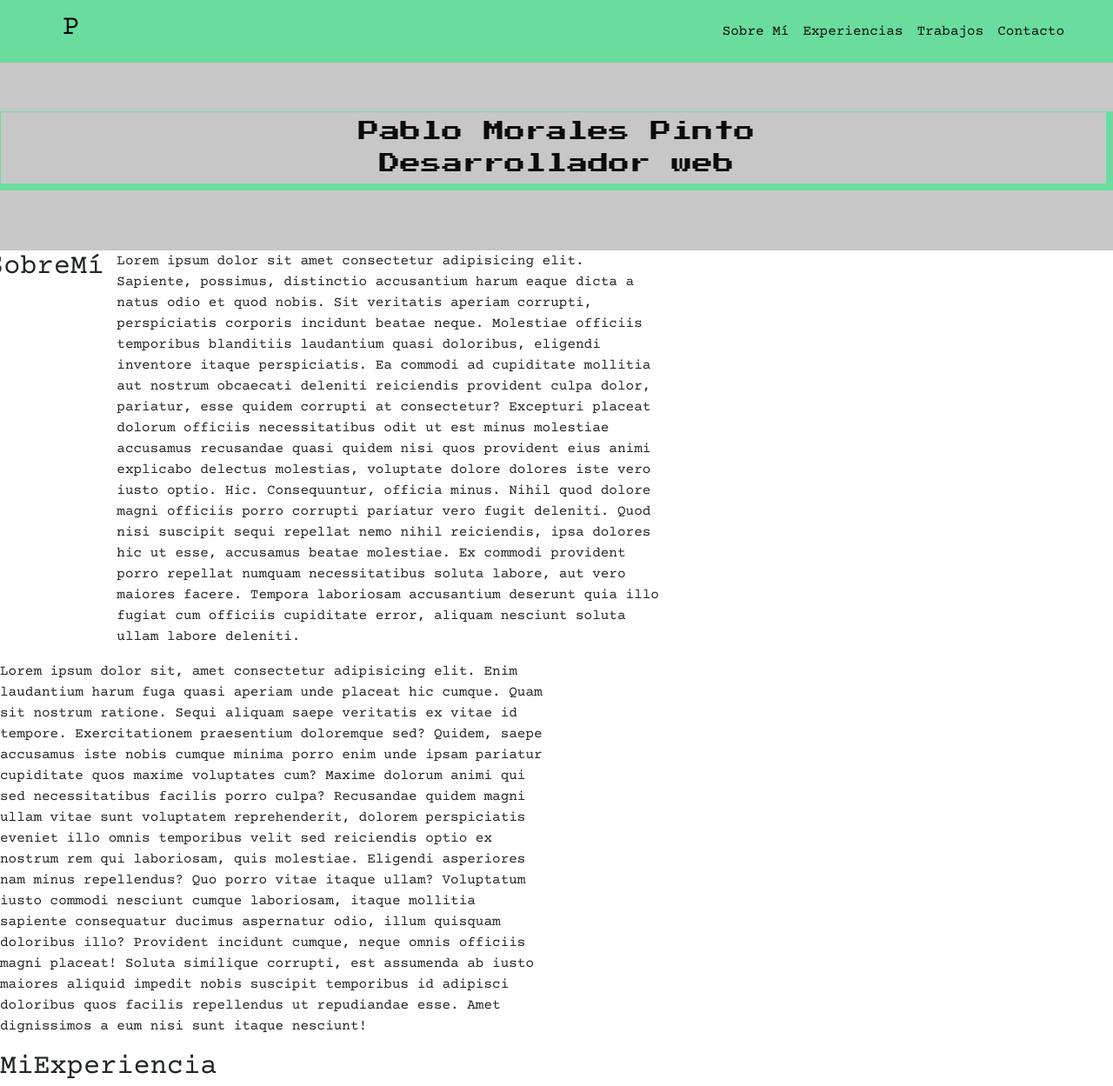
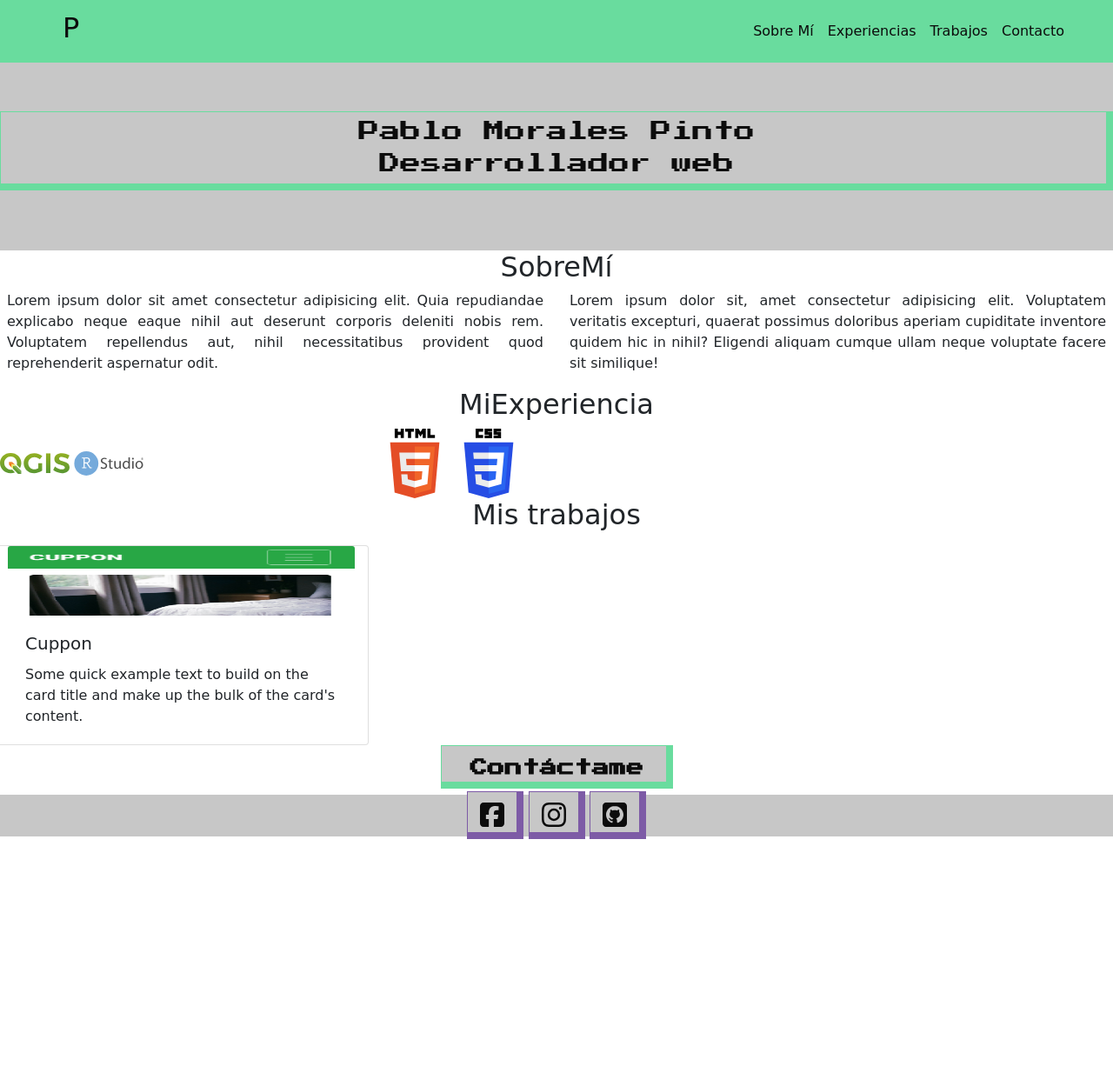
Before and after one commit to ElpolMorris/miPortafolio, a plain HTML site: page index.html in a window 1280 px wide. Shown: the top 1249 px of the page at 87% size. After the commit the page ends 965 px from the top, so only its background shows below. Drawn offline with nearby package versions, Linux system fonts and the light colour scheme; a script that the page names is missing; a web font is replaced by a local one.

Commit message:
Typeform + cambio fuente body

```diff
--- a/assets/css/style.css
+++ b/assets/css/style.css
@@ -14,7 +14,7 @@
     box-sizing: border-box;
     -moz-box-sizing: border-box;
     -webkit-box-sizing: border-box;
-    font-family: 'Courier Prime', monospace;
+    font-family: 'Geostar', cursive;
 }
 .navbar {
     background: var(--acqua);
--- a/index.html
+++ b/index.html
@@ -9,7 +9,8 @@
     <link rel="stylesheet" href="/assets/css/all.min.css">
     <script src="/assets/js/all.min.js"></script>
     <!--Google Fonts-->
-    <link href="https://fonts.googleapis.com/css2?family=Courier+Prime:wght@400;700&family=Press+Start+2P&display=swap" rel="stylesheet">
+    <link href="https://fonts.googleapis.com/css2?family=Geostar&family=Press+Start+2P&display=swap" rel="stylesheet">
+    <!--<link href="https://fonts.googleapis.com/css2?family=Courier+Prime:wght@400;700&family=Press+Start+2P&display=swap" rel="stylesheet">-->
 
     <!--Mi estilo-->
     <link rel="stylesheet" href="/assets/css/style.css">
@@ -48,27 +49,20 @@
             <h2 class="vista">Desarrollador web</h2>
         </div>
     </header>
+
     <!--Reseña personal-->
-    <section id='#sobreMi' class="row">
-        <h2>SobreMí</h2>
-        <div class="col-12 col-sm-6">
-            <p>Lorem ipsum dolor sit amet consectetur adipisicing elit. Sapiente, possimus, distinctio accusantium harum eaque dicta a natus odio et quod nobis. Sit veritatis aperiam corrupti, perspiciatis corporis incidunt beatae neque.
-            Molestiae officiis temporibus blanditiis laudantium quasi doloribus, eligendi inventore itaque perspiciatis. Ea commodi ad cupiditate mollitia aut nostrum obcaecati deleniti reiciendis provident culpa dolor, pariatur, esse quidem corrupti at consectetur?
-            Excepturi placeat dolorum officiis necessitatibus odit ut est minus molestiae accusamus recusandae quasi quidem nisi quos provident eius animi explicabo delectus molestias, voluptate dolore dolores iste vero iusto optio. Hic.
-            Consequuntur, officia minus. Nihil quod dolore magni officiis porro corrupti pariatur vero fugit deleniti. Quod nisi suscipit sequi repellat nemo nihil reiciendis, ipsa dolores hic ut esse, accusamus beatae molestiae.
-            Ex commodi provident porro repellat numquam necessitatibus soluta labore, aut vero maiores facere. Tempora laboriosam accusantium deserunt quia illo fugiat cum officiis cupiditate error, aliquam nesciunt soluta ullam labore deleniti.</p>
+    <section id='#sobreMi' class="row px-2">
+        <h2 class="col-12 text-center">SobreMí</h2>
+        <div class="col-12 col-sm-6 text-justify">
+            <p>Lorem ipsum dolor sit amet consectetur adipisicing elit. Quia repudiandae explicabo neque eaque nihil aut deserunt corporis deleniti nobis rem. Voluptatem repellendus aut, nihil necessitatibus provident quod reprehenderit aspernatur odit.</p>
         </div>
-        <div class="col-12 col-sm-6">
-            <p>Lorem ipsum dolor sit, amet consectetur adipisicing elit. Enim laudantium harum fuga quasi aperiam unde placeat hic cumque. Quam sit nostrum ratione. Sequi aliquam saepe veritatis ex vitae id tempore.
-            Exercitationem praesentium doloremque sed? Quidem, saepe accusamus iste nobis cumque minima porro enim unde ipsam pariatur cupiditate quos maxime voluptates cum? Maxime dolorum animi qui sed necessitatibus facilis porro culpa?
-            Recusandae quidem magni ullam vitae sunt voluptatem reprehenderit, dolorem perspiciatis eveniet illo omnis temporibus velit sed reiciendis optio ex nostrum rem qui laboriosam, quis molestiae. Eligendi asperiores nam minus repellendus?
-            Quo porro vitae itaque ullam? Voluptatum iusto commodi nesciunt cumque laboriosam, itaque mollitia sapiente consequatur ducimus aspernatur odio, illum quisquam doloribus illo? Provident incidunt cumque, neque omnis officiis magni placeat!
-            Soluta similique corrupti, est assumenda ab iusto maiores aliquid impedit nobis suscipit temporibus id adipisci doloribus quos facilis repellendus ut repudiandae esse. Amet dignissimos a eum nisi sunt itaque nesciunt!</p>
+        <div class="col-12 col-sm-6 text-justify">
+            <p>Lorem ipsum dolor sit, amet consectetur adipisicing elit. Voluptatem veritatis excepturi, quaerat possimus doloribus aperiam cupiditate inventore quidem hic in nihil? Eligendi aliquam cumque ullam neque voluptate facere sit similique!</p>
         </div>
     </section>
     <!--Mi experiencia-->
     <section id="miExp"class="row">
-        <h2 class="col-12">MiExperiencia</h2>
+        <h2 class="col-12 text-center">MiExperiencia</h2>
         <div class="col-12 col-sm-4">
             <img src="/assets/svg/QGIS_logo,_2017.svg" alt="">
             <img src="/assets/svg/RStudio_logo_flat.svg" alt="">
@@ -83,7 +77,8 @@
         </div>
     </section>
     <!--Mis trabajos-->
-    <section id="miTrab">
+    <section id="miTrab" class="row px-2">
+        <h2 class="text-center col-12">Mis trabajos</h2>
         <div class="card col-12 col-sm-4 mt-2" >
             <img src="/assets/img/cuppon.png" class="card-img-top" data-toggle="modal" data-target="#exampleModalc" alt="...">
             <div class="card-body">
@@ -123,13 +118,15 @@
         </div>
     </section>
     <!--contacto-->
-    <section id="miCont">
-        <h2>Contáctame</h2>
-
+    <section id="miCont" class="text-center">
+        <a class="typeform-share button vistaBox" href="https://form.typeform.com/to/KoKIa60s" data-mode="popup"
+            style="display:inline-block;text-decoration:none;background-color:#c7c7c7;color:#0C0C0C;cursor:pointer;font-family:'Press Start 2P', cursive, monospace;font-size:20px;line-height:50px;text-align:center;margin:0;height:50px;padding:0px 33px;max-width:100%;white-space:nowrap;overflow:hidden;text-overflow:ellipsis;font-weight:bold;-webkit-font-smoothing:antialiased;-moz-osx-font-smoothing:grayscale;"
+            target="_blank">Contáctame </a>
+        <script> (function () { var qs, js, q, s, d = document, gi = d.getElementById, ce = d.createElement, gt = d.getElementsByTagName, id = "typef_orm_share", b = "https://embed.typeform.com/"; if (!gi.call(d, id)) { js = ce.call(d, "script"); js.id = id; js.src = b + "embed.js"; q = gt.call(d, "script")[0]; q.parentNode.insertBefore(js, q) } })() </script>
     </section>
     <!--Footer-->
-    <footer>
-        <div class="icon text-center">
+    <footer class="row">
+        <div class="icon text-center col-12">
             <a href="https://www.facebook.com"><i class="fab fa-facebook-square"></i></a>
             <a href="https://www.instagram.com"><i class="fab fa-instagram"></i></a>
             <a href="https://www.github.com/ElpolMorris"><i class="fab fa-github-square"></i></i></a>
```
